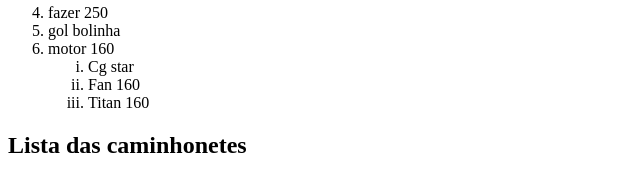
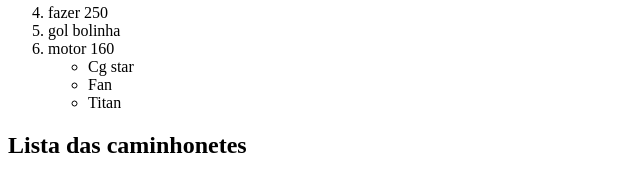
Before and after one commit to onildopr/Index, a plain HTML site: page EXEMPLOS/nova lsita.html in a window 1280 px wide. Shown: the part 552-728 px from the top of the page, 0-640 px from the left. Drawn offline with Linux system fonts and the light colour scheme.

Commit message:
novos projetos

```diff
--- a/EXEMPLOS/nova lsita.html
+++ b/EXEMPLOS/nova lsita.html
@@ -4,7 +4,7 @@
     <meta charset="UTF-8">
     <meta http-equiv="X-UA-Compatible" content="IE=edge">
     <meta name="viewport" content="width=device-width, initial-scale=1.0">
-    <title>Document</title>
+    <title>Listas</title>
 </head>
 <body>
     <h1>Lista não ordenada</h1>
@@ -25,10 +25,10 @@
         <li>fazer 250</li>
         <li>gol bolinha</li>
         <li>motor 160
-            <ol style="list-style-type: lower-roman;">
+            <ol style="list-style-type: circle;">
             <li>Cg star</li>
-            <li>Fan 160</li>
-            <li>Titan 160</li>
+            <li>Fan </li>
+            <li>Titan </li>
         </ol>
         </li>
 
```
Also changed, not shown: index.html (+1 -1 lines), zoeiras com dava.html (renamed from livro.html).
